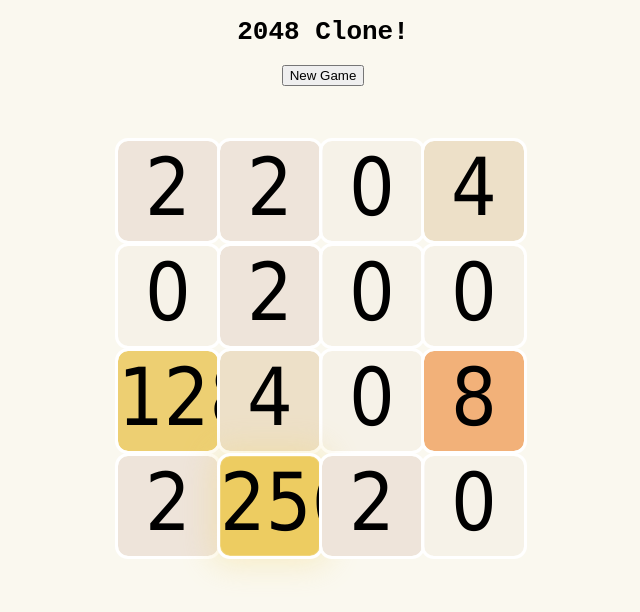
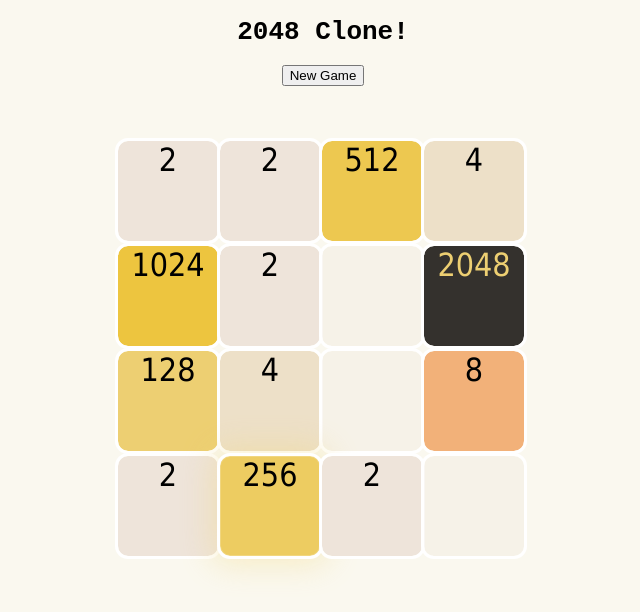
Before and after one commit to noahkrell/2048-Clone, a plain HTML site: page index.html in a window 1280 px wide. Both pictures are taken after a click on the button "New Game". Shown: the whole page, without its empty margins (317-957 px from the left). Drawn offline with Linux system fonts and the light colour scheme.

Commit message:
adjusting tile coloring and refactoring js color logic a bit

```diff
--- a/css/application.css
+++ b/css/application.css
@@ -14,13 +14,12 @@
   float: left;
   font-size: 20px;
   border-radius: 10px;
-  font-size: 80px;
+  font-size: 2.5vw;
   outline: 3px solid white;
   background: rgba(238, 228, 218, 0.35);
   margin-top: 5px;
   margin-right: 2px;
 }
-
 
 body {
   font-family: monospace;
@@ -36,3 +35,54 @@ body {
   margin: auto;
   text-align: center;
 }
+
+.a0 {
+  background: rgba(238, 228, 218, 0.35);
+  color: transparent;
+}
+
+.a2 {
+  background: #eee4da;
+}
+
+.a4 {
+  background: #ede0c8;
+}
+
+.a8 {
+  background: #f2b179;
+}
+
+.a16 {
+  background: #f59563;
+}
+
+.a32 {
+  background: #f67c5f;
+}
+
+.a64 {
+  background: #f65e3b;
+}
+
+.a128 {
+  background: #edcf72;
+}
+
+.a256 {
+  background: #edcc61;
+  box-shadow: 0 0 30px 10px rgba(243, 215, 116, 0.31746), inset 0 0 0 1px rgba(255, 255, 255, 0.19048);
+}
+
+.a512 {
+  background: #edc850;
+}
+
+.a1024 {
+  background: #edc53f;
+}
+
+.a2048 {
+  background: #34312d;
+  color: #edcf72;
+}
--- a/js/game.js
+++ b/js/game.js
@@ -1,6 +1,6 @@
 
 function Game() {
-  this.boardStart = ([2, 2, 0, 4, 0, 2, 0, 0, 128, 4, 0, 8, 2, 256, 2, 0,]);
+  this.boardStart = ([2, 2, 512, 4, 1024, 2, 0, 2048, 128, 4, 0, 8, 2, 256, 2, 0,]);
   this.rows = [$(".row1"), $(".row2"), $(".row3"), $(".row4")]
   this.cols = [$(".col1"), $(".col2"), $(".col3"), $(".col4")]
 };
@@ -11,30 +11,37 @@ Game.prototype.render = function() {
   });
 };
 
+function resetColors() {
+  $('.a0, .a2, .a4, .a8, .a16, .a32, .a64, .a128, .a256, .512, .a1024, .a2048').removeClass('a0 a2 a4 a8 a16 a32 a64 a128 a256 a512 a1024 a2048');
+}
+
 Game.prototype.changeColor = function() {
+  resetColors()
   $(".cell").each(function(i) {
     if ($(this).text() == "2") {
-        $(this).css("background", "#eee4da")
+        $(this).addClass("a2");
       } else if ($(this).text() == "4") {
-        $(this).css("background", "#ede0c8")
+        $(this).addClass("a4");
       } else  if ($(this).text() == "8") {
-        $(this).css("background", " #f2b179")
+        $(this).addClass("a8");
       } else  if ($(this).text() == "16") {
-        $(this).css("background", "#f59563")
+        $(this).addClass("a16");
       } else  if ($(this).text() == "32") {
-        $(this).css("background", "#f67c5f")
+        $(this).addClass("a32");
       } else  if ($(this).text() == "64") {
-        $(this).css("background", "#f65e3b")
+        $(this).addClass("a64");
       } else  if ($(this).text() == "128") {
-        $(this).css("background", "#edcf72")
-        // $(this).css("font-size", "50px")
+        $(this).addClass("a128");
       } else  if ($(this).text() == "256") {
-        $(this).css("background", "#edcc61")
-        // $(this).css("font-size", "50px")
-        $(this).css("box-shadow", "0 0 30px 10px rgba(243, 215, 116, 0.31746), inset 0 0 0 1px rgba(255, 255, 255, 0.19048)")
+        $(this).addClass("a256");
+      } else  if ($(this).text() == "512") {
+        $(this).addClass("a512");
+      } else  if ($(this).text() == "1024") {
+        $(this).addClass("a1024");
+      } else  if ($(this).text() == "2048") {
+        $(this).addClass("a2048");
       } else  if ($(this).text() == "0") {
-        $(this).css("background", "rgba(238, 228, 218, 0.35)")
-        // $(this).css("color", "rgba(238, 228, 218, 0.35)")
+        $(this).addClass("a0");
       };
     });
   };
```
